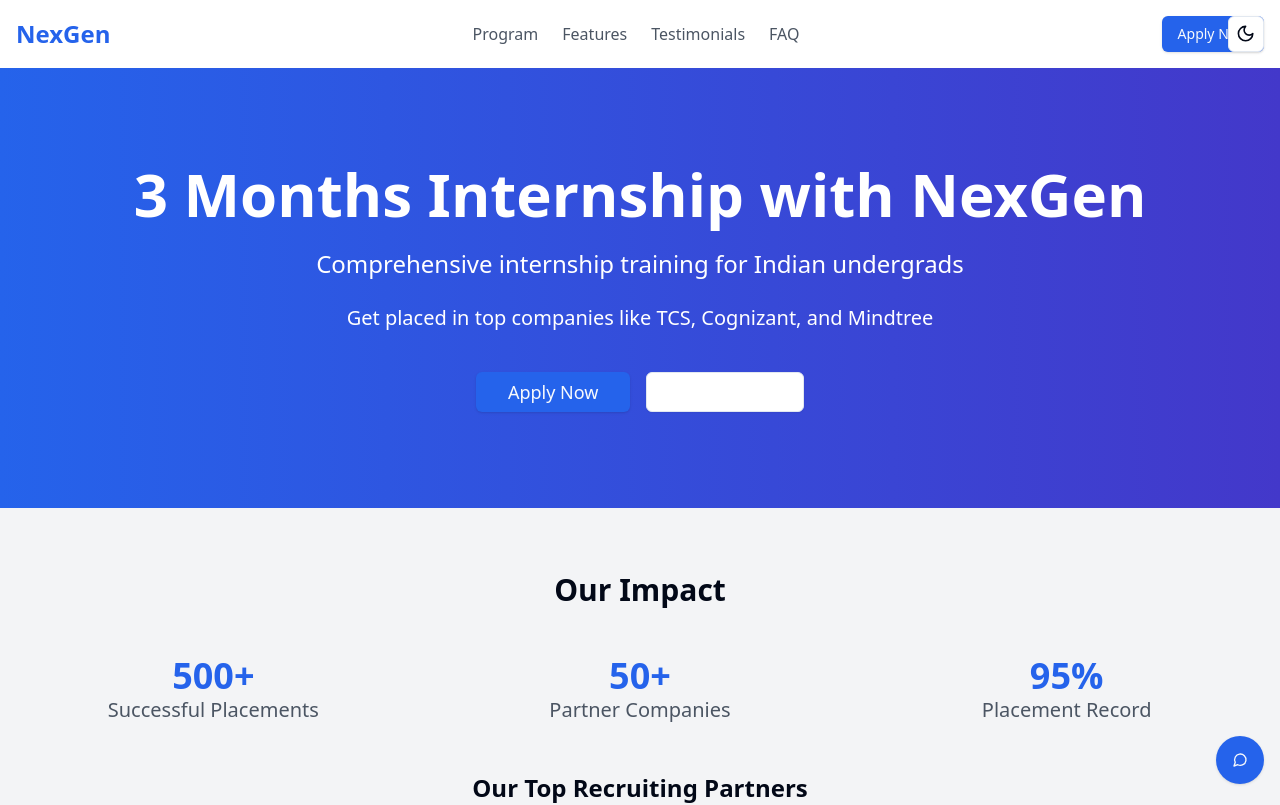
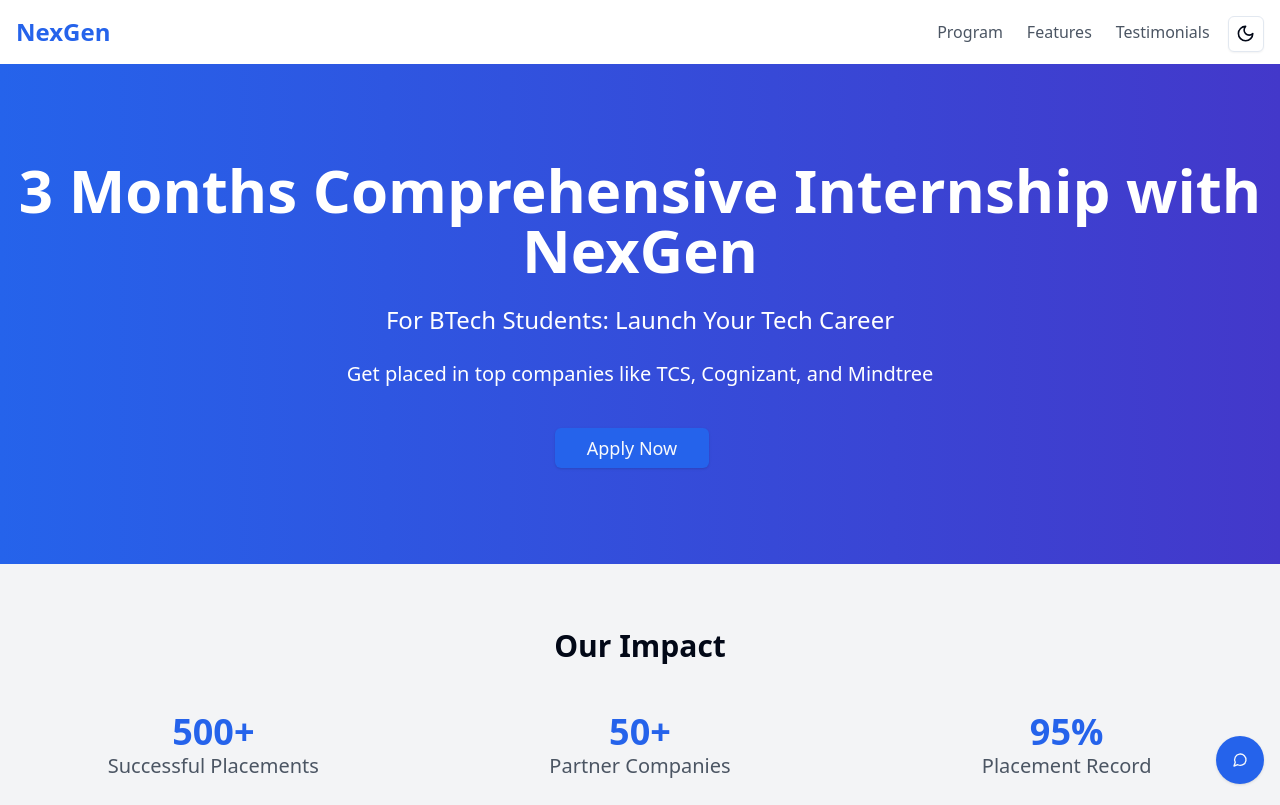
Before and after one commit to dheemutech/main, a Next.js app: page / in a window 1280 px wide. Shown: the top 805 px of the page. Built offline with nearby package versions, Linux system fonts and the light colour scheme.

Commit message:
SOFTGEN MAGIC

```diff
--- a/src/components/Header.jsx
+++ b/src/components/Header.jsx
@@ -1,6 +1,5 @@
 import React from 'react';
 import Link from 'next/link';
-import { Button } from '@/components/ui/button';
 
 export const Header = () => {
   return (
@@ -15,9 +14,6 @@
             <li><Link href="/#faq" className="text-gray-600 hover:text-blue-600 dark:text-gray-300 dark:hover:text-blue-400">FAQ</Link></li>
           </ul>
         </nav>
-        <Button asChild>
-          <a href="https://forms.gle/T3mDS3MGaqFu84jz5" target="_blank" rel="noopener noreferrer">Apply Now</a>
-        </Button>
       </div>
     </header>
   );
--- a/src/pages/index.js
+++ b/src/pages/index.js
@@ -50,7 +50,7 @@
     "@context": "https://schema.org",
     "@type": "EducationalOrganization",
     "name": "NexGen Internship Program",
-    "description": "3 months internship program with NexGen for Indian undergraduates in technology",
+    "description": "3 months comprehensive internship program with NexGen for BTech students in technology",
     "url": "https://www.nexgeninternship.com",
     "logo": "https://www.nexgeninternship.com/logo.png",
     "sameAs": [
@@ -61,10 +61,10 @@
     "offers": {
       "@type": "EducationalOccupationalProgram",
       "name": "NexGen Internship Program",
-      "description": "A 3-month internship program covering full-stack development, AI, ML, and cloud computing",
+      "description": "A 3-month comprehensive internship program for BTech students covering full-stack development, AI, ML, and cloud computing",
       "timeToComplete": "P3M",
       "occupationalCategory": "15-1252 Software Developers",
-      "programPrerequisites": "College students pursuing technology-related degrees",
+      "programPrerequisites": "BTech students pursuing technology-related degrees",
       "educationalProgramMode": "Online",
       "financialAidEligible": "https://schema.org/FinancialAidEligible"
     }
@@ -73,11 +73,11 @@
   return (
     <Layout>
       <Head>
-        <title>3 Months Internship with NexGen | Launch Your Tech Career</title>
-        <meta name="description" content="Join NexGen's 3-month comprehensive internship program for Indian undergraduates in technology. Boost your career with hands-on experience and get placed in top companies like TCS, Cognizant, and Mindtree." />
-        <meta name="keywords" content="internship, technology, full-stack development, AI, ML, cloud computing, Indian undergraduates, TCS, Cognizant, Mindtree" />
-        <meta property="og:title" content="3 Months Internship with NexGen | Launch Your Tech Career" />
-        <meta property="og:description" content="Join NexGen's 3-month comprehensive internship program for Indian undergraduates in technology. Get placed in top companies like TCS, Cognizant, and Mindtree." />
+        <title>3 Months Comprehensive Internship with NexGen | For BTech Students</title>
+        <meta name="description" content="Join NexGen's 3-month comprehensive internship program for BTech students in technology. Boost your career with hands-on experience and get placed in top companies like TCS, Cognizant, and Mindtree." />
+        <meta name="keywords" content="internship, technology, full-stack development, AI, ML, cloud computing, BTech students, TCS, Cognizant, Mindtree" />
+        <meta property="og:title" content="3 Months Comprehensive Internship with NexGen | For BTech Students" />
+        <meta property="og:description" content="Join NexGen's 3-month comprehensive internship program for BTech students in technology. Get placed in top companies like TCS, Cognizant, and Mindtree." />
         <meta property="og:type" content="website" />
         <meta property="og:url" content="https://www.nexgeninternship.com" />
         <meta property="og:image" content="https://www.nexgeninternship.com/og-image.jpg" />
@@ -105,7 +105,7 @@
             animate={controls}
             transition={{ duration: 0.5 }}
           >
-            3 Months Internship with NexGen
+            3 Months Comprehensive Internship with NexGen
           </motion.h1>
           <motion.p
             className="text-xl md:text-2xl mb-6"
@@ -113,7 +113,7 @@
             animate={controls}
             transition={{ duration: 0.5, delay: 0.2 }}
           >
-            Comprehensive internship training for Indian undergrads
+            For BTech Students: Launch Your Tech Career
           </motion.p>
           <motion.p
             className="text-lg md:text-xl mb-10"
@@ -142,20 +142,6 @@
               <a href="https://forms.gle/T3mDS3MGaqFu84jz5" target="_blank" rel="noopener noreferrer">
                 Apply Now
               </a>
-            </Button>
-            <Button
-              size="lg"
-              variant="outline"
-              onClick={() => {
-                scrollTo('contact');
-                window.gtag('event', 'click', {
-                  'event_category': 'Navigation',
-                  'event_label': 'Contact Us - Hero',
-                });
-              }}
-              className="hover:scale-105 transition-transform text-lg"
-            >
-              Contact Us
             </Button>
           </motion.div>
         </div>
@@ -198,7 +184,7 @@
       <section className="bg-blue-600 dark:bg-blue-800 text-white py-24">
         <div className="container mx-auto px-4 text-center">
           <h2 className="text-4xl font-bold mb-6">Ready to Start Your 3-Month Journey?</h2>
-          <p className="text-xl mb-10">Join NexGen's Internship Program and transform your career prospects with placements in TCS, Cognizant, and Mindtree.</p>
+          <p className="text-xl mb-10">Join NexGen's Comprehensive Internship Program for BTech students and transform your career prospects with placements in TCS, Cognizant, and Mindtree.</p>
           <Button
             size="lg"
             variant="secondary"
```
